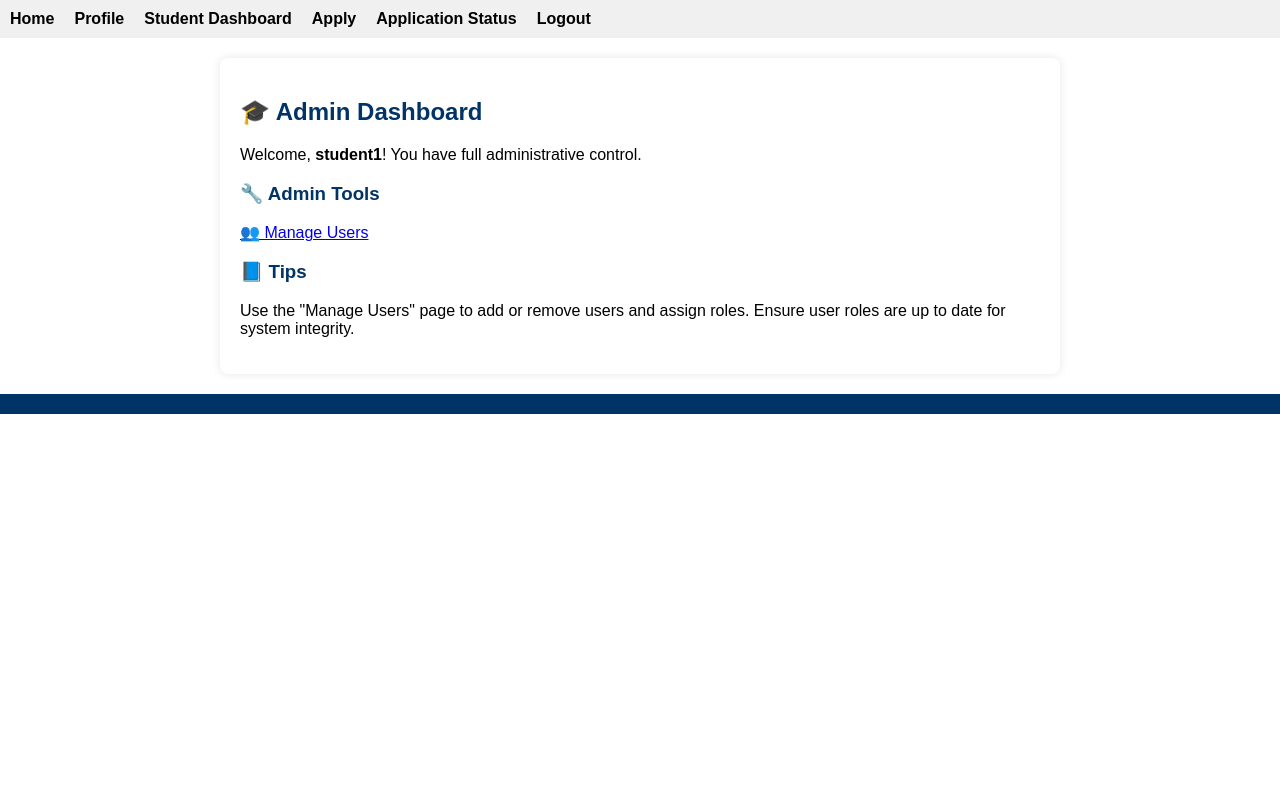
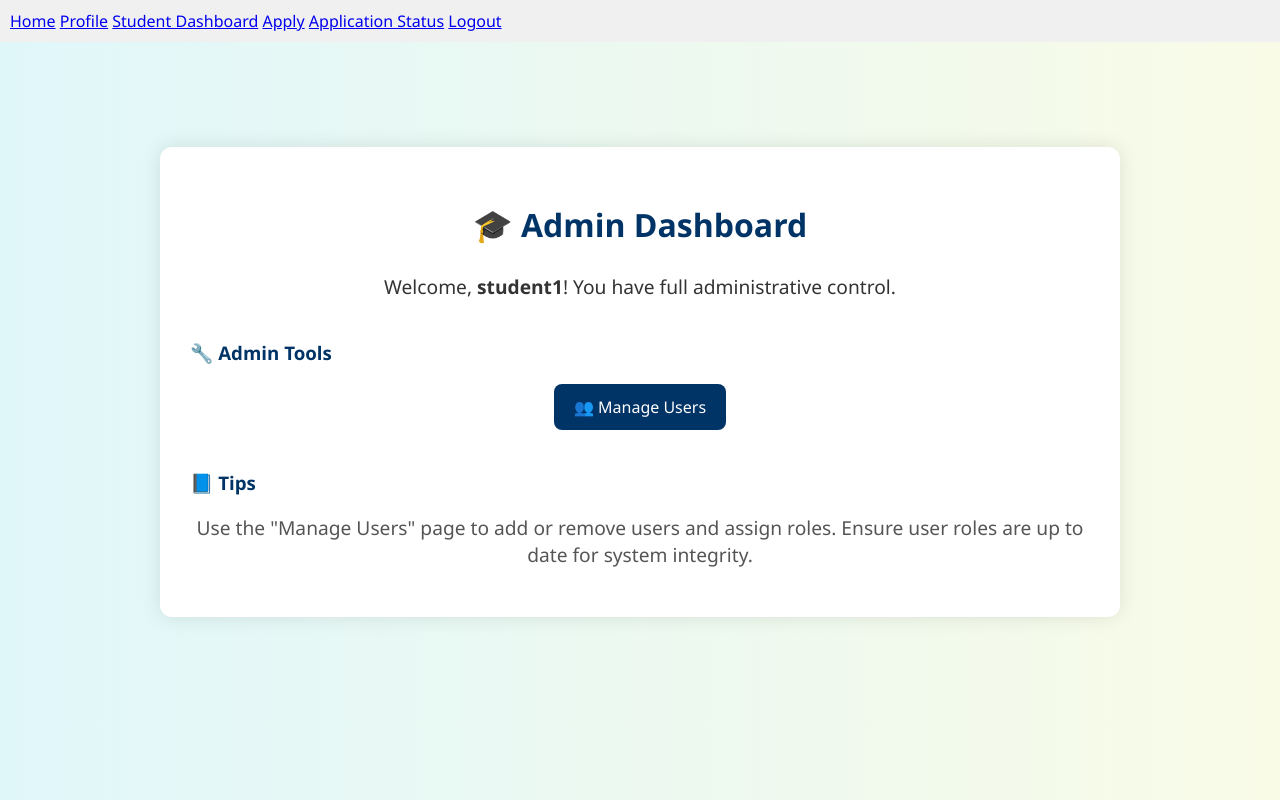
Before and after one commit to siautm/SECV2223-04, a PHP site: page /college_accommodation_system/admin/admin_dashboard.php in a window 1280 px wide. Run offline with PHP 8.4, Linux system fonts and the light colour scheme; a user stored in the database is signed in.

Commit message:
Update styles.css

```diff
--- a/college_accommodation_system/assets/css/styles.css
+++ b/college_accommodation_system/assets/css/styles.css
@@ -1,152 +1,227 @@
-/* === General === */
 body {
-    font-family: Arial, sans-serif;
-    background-color: #f4f4f4;
-    margin: 0;
-    padding: 0;
+  font-family: "Segoe UI", Tahoma, Geneva, Verdana, sans-serif;
+  background: linear-gradient(to right, #e0f7fa, #f9fbe7);
+  margin: 0;
+  padding: 0;
 }
 
-h2, h3 {
+main {
+  display: flex;
+  align-items: center;
+  justify-content: center;
+  height: 80vh;
+  padding: 20px;
+}
+
+/* Reusable card container */
+.card {
+  background: white;
+  padding: 40px 50px;
+  border-radius: 16px;
+  box-shadow: 0 10px 30px rgba(0, 0, 0, 0.1);
+  width: 100%;
+  max-width: 600px;
+  text-align: center;
+  animation: fadeIn 0.5s ease-in-out;
+}
+
+.card.login {
+  max-width: 400px;
+}
+
+.card.error {
+  border: 1px solid #f5c2c7;
+  background-color: #fff3f3;
+  color: #842029;
+}
+
+.error a {
+        display: inline-block;
+        margin-top: 15px;
+        text-decoration: none;
+        background-color: #dc3545;
+        color: white;
+        padding: 10px 20px;
+        border-radius: 8px;
+        transition: background-color 0.3s ease;
+}
+
+/* Animations */
+@keyframes fadeIn {
+  from {
+    opacity: 0;
+    transform: translateY(10px);
+  }
+  to {
+    opacity: 1;
+    transform: translateY(0);
+  }
+}
+
+/* Login form styles */
+form label {
+  display: block;
+  margin-top: 12px;
+  font-weight: 500;
+  color: #333;
+}
+
+form input[type="text"],
+form input[type="password"] {
+  padding: 10px;
+  margin-top: 5px;
+  border: 1px solid #ccc;
+  border-radius: 6px;
+  font-size: 1rem;
+  width: 100%;
+}
+
+form input[type="checkbox"] {
+  margin-top: 15px;
+  margin-right: 6px;
+}
+
+form input[type="submit"] {
+  margin-top: 25px;
+  padding: 12px;
+  background-color: #003366;
+  color: white;
+  font-weight: bold;
+  border: none;
+  border-radius: 8px;
+  cursor: pointer;
+  transition: background-color 0.3s ease;
+}
+
+form input[type="submit"]:hover {
+  background-color: #005599;
+}
+
+/* Utility classes */
+.login-link {
+  display: inline-block;
+  margin-top: 20px;
+  padding: 12px 24px;
+  background-color: #003366;
+  color: white;
+  border-radius: 8px;
+  text-decoration: none;
+  font-weight: bold;
+  transition: background-color 0.3s ease;
+}
+
+.login-link:hover {
+  background-color: #005599;
+}
+
+.user-info {
+  background-color: #e3f2fd;
+  padding: 18px;
+  border-radius: 10px;
+  margin-top: 20px;
+  font-size: 1.05rem;
+}
+
+.main-center {
+    display: flex;
+    justify-content: center;
+    align-items: center;
+    min-height: 80vh;
+    padding: 20px;
+}
+
+.dashboard-card {
+    background: white;
+    padding: 30px;
+    border-radius: 12px;
+    box-shadow: 0 0 20px rgba(0,0,0,0.1);
+    max-width: 900px;
+    width: 100%;
+}
+
+.dashboard-card h2 {
+    font-size: 2rem;
+    color: #003366;
+    text-align: center;
+}
+
+.dashboard-card p {
+    font-size: 1.2rem;
+    color: #333;
+    text-align: center;
+}
+
+.dashboard-section {
+    margin-top: 40px;
+}
+
+.dashboard-section h3 {
     color: #003366;
 }
 
-/* === Header/Footer === */
-header, footer {
-    background-color: #003366;
-    color: #fff;
-    padding: 10px 20px;
-    text-align: center;
+.dashboard-section p {
+    color: #555;
 }
 
-/* === Navigation === */
-nav {
-    background-color: #e0e0e0;
-    padding: 10px 20px;
+.button-group {
     display: flex;
+    gap: 20px;
     flex-wrap: wrap;
-    gap: 10px;
+    justify-content: center;
 }
 
-nav a {
+.button-link {
+    padding: 12px 20px;
+    background-color: #003366;
+    color: white;
+    border-radius: 8px;
     text-decoration: none;
-    color: #003366;
-    font-weight: bold;
 }
 
-nav a:hover {
-    text-decoration: underline;
-}
-
-/* === Main Containers === */
-main, form, table {
-    margin: 20px auto;
-    padding: 20px;
-    background: #ffffff;
-    border-radius: 8px;
-    width: 90%;
-    max-width: 800px;
-    box-shadow: 0 0 10px rgba(0, 0, 0, 0.1);
-}
-
-/* === Form Elements === */
-input[type="text"],
-input[type="password"],
-input[type="number"],
-textarea,
-select {
-    width: 100%;
-    padding: 10px;
-    margin-top: 5px;
-    margin-bottom: 15px;
-    border: 1px solid #ccc;
-    border-radius: 5px;
-}
-
-button,
-input[type="submit"] {
-    padding: 10px 20px;
-    background-color: #003366;
-    color: #fff;
-    border: none;
-    border-radius: 5px;
-    cursor: pointer;
-}
-
-button:hover,
-input[type="submit"]:hover {
+.button-link.secondary {
     background-color: #005599;
 }
 
-/* === Tables === */
-table {
-    border-collapse: collapse;
+.select{
     width: 100%;
+    padding: 10px;
+    margin-bottom: 15px;
+    border: 1px solid #ccc;
+    border-radius: 5px;"
 }
 
-table th, table td {
-    padding: 12px;
-    border: 1px solid #ddd;
-    text-align: left;
+
+.text{
+    width: 100%;
+    padding: 10px;
+    margin-bottom: 20px;
+    border: 1px solid #ccc;
+    border-radius: 5px;"
 }
 
-/* === Status Badges === */
-.badge-pending {
-    background-color: orange;
+.submit-button{
+    width: 100%;
+    padding: 12px;
+    background-color: #003366;
     color: white;
-    padding: 4px 8px;
-    border-radius: 4px;
+    border: none;
+    border-radius: 6px;
+    font-size: 1rem;
 }
 
-.badge-approved {
-    background-color: green;
+td{
+    padding: 10px;
+    text-align: center;
+}
+table{
+    width: 100%;
+    border-collapse: collapse;
+    margin-top: 20px;
+}
+thead{
+    background-color: #003366;
     color: white;
-    padding: 4px 8px;
-    border-radius: 4px;
 }
-
-.badge-rejected {
-    background-color: red;
-    color: white;
-    padding: 4px 8px;
-    border-radius: 4px;
+tr{
+    border-bottom: 1px solid #ccc;
 }
-
-/* === Responsive Design === */
-@media (max-width: 600px) {
-    nav {
-        flex-direction: column;
-    }
-
-    form, table {
-        width: 95%;
-    }
-
-    button, input[type="submit"] {
-        width: 100%;
-    }
-}
-
-body.light {
-    background-color: #ffffff;
-    color: #000000;
-}
-
-body.dark {
-    background-color: #121212;
-    color: #f0f0f0;
-}
-
-nav {
-    margin-bottom: 20px;
-}
-
-nav a {
-    margin-right: 10px;
-    text-decoration: none;
-    color: inherit;
-}
-
-button {
-    padding: 5px 10px;
-    cursor: pointer;
-}
```
